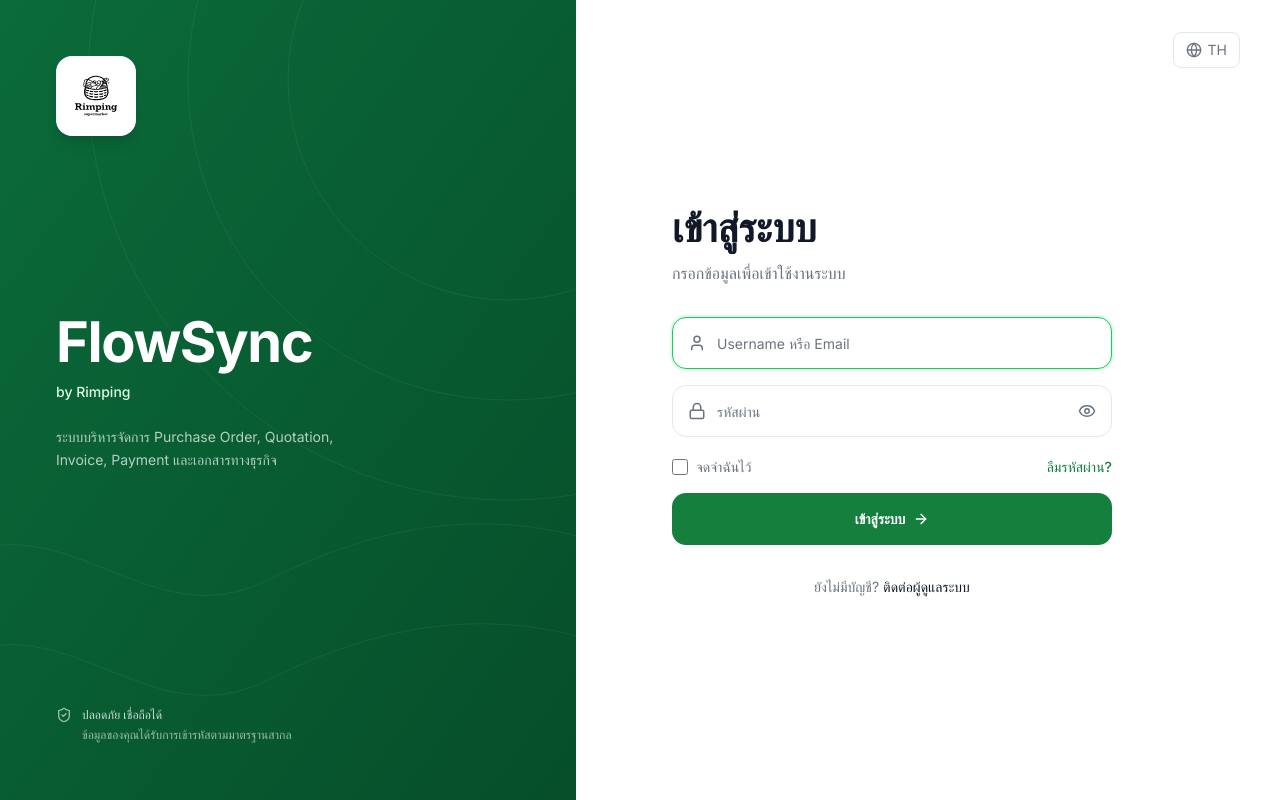
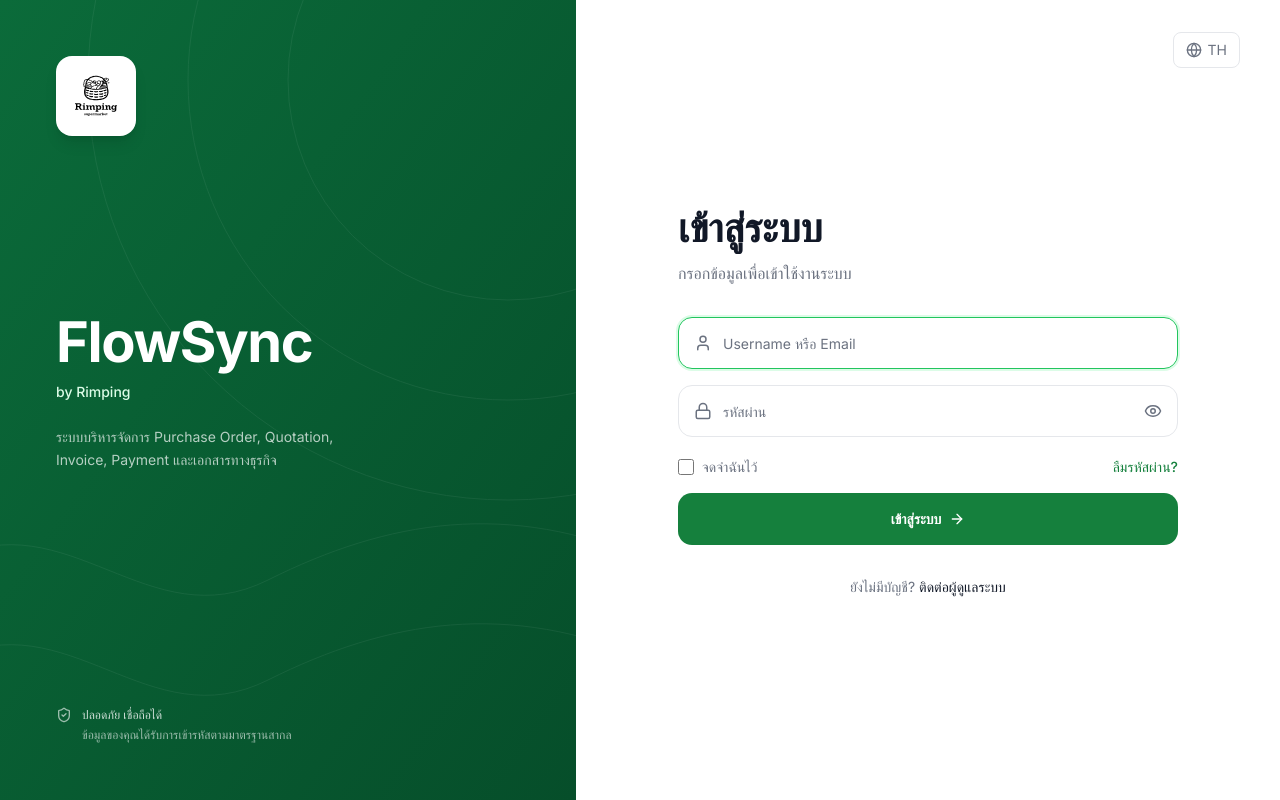
Before and after one commit to kamijousproject/Rimping-FlowSync, a Next.js app: page /login in a window 1280 px wide. Built offline with nearby package versions, Linux system fonts and the light colour scheme.

Commit message:
adjust login form layout and max width

```diff
--- a/src/app/login/page.tsx
+++ b/src/app/login/page.tsx
@@ -122,7 +122,7 @@ function LoginInner() {
       </div>
 
       {/* Right — form */}
-      <div className="relative flex flex-1 items-center justify-center bg-white px-6 lg:justify-start lg:px-0 lg:pl-24">
+      <div className="relative flex flex-1 items-center justify-center bg-white px-6">
         {/* Language switcher */}
         <button
           type="button"
@@ -134,7 +134,7 @@ function LoginInner() {
           TH
         </button>
 
-        <div className="w-full max-w-[440px] py-16">
+        <div className="w-full max-w-[500px] py-16">
           {/* Mobile logo */}
           <div className="mb-10 flex justify-center lg:hidden">
             <Brand size={48} />
```
